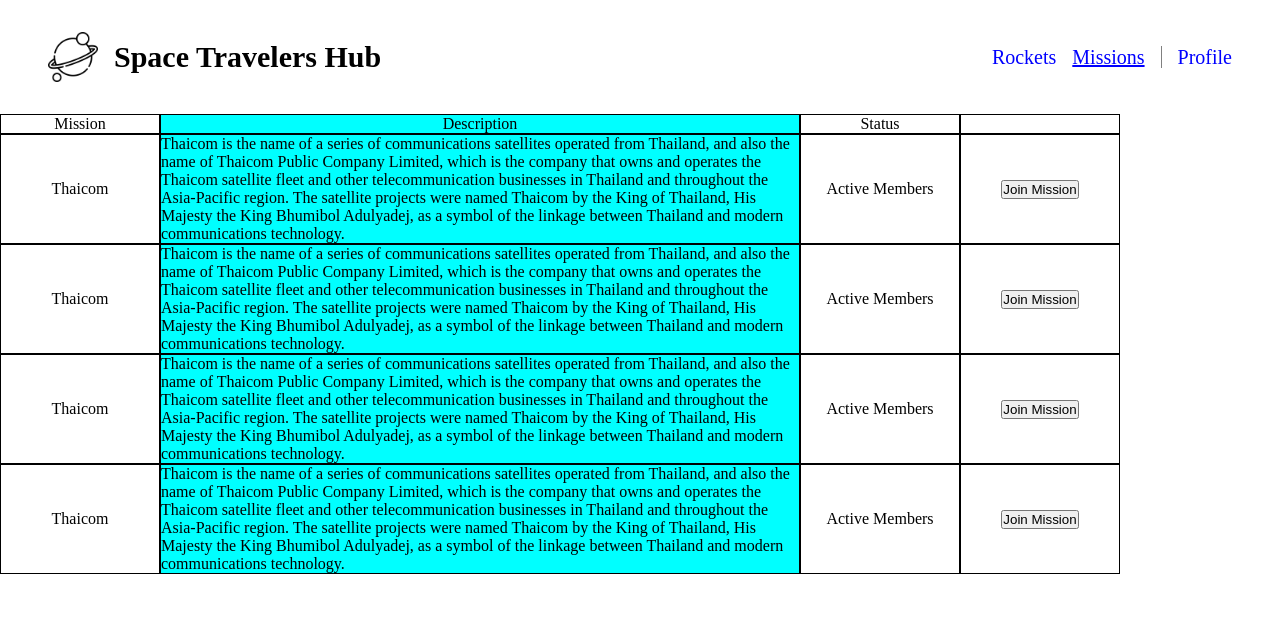
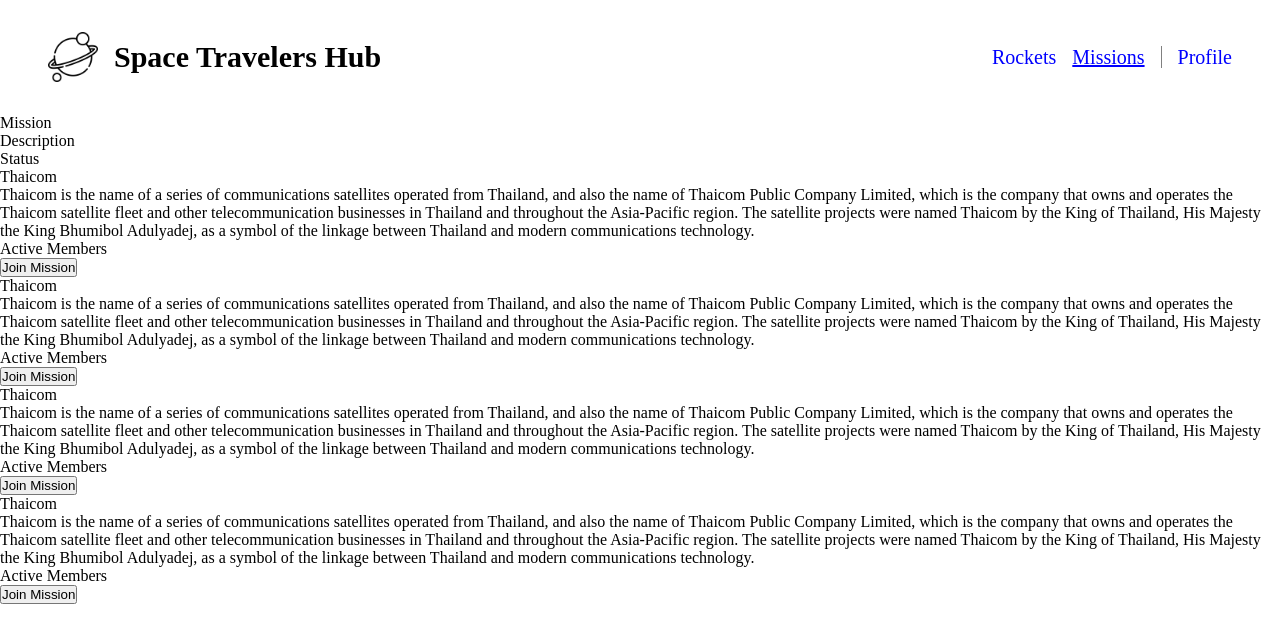
Before and after one commit to baqar-abbas/spacehub-capstone, a React (Create React App) app: page /missions in a window 1280 px wide. Shown: the top 642 px of the page. Built offline with nearby package versions, Linux system fonts and the light colour scheme; the HTML template or start-up script is replaced by a standard one.

Commit message:
Basic structure with minimum styling

```diff
--- a/src/App.css
+++ b/src/App.css
@@ -47,24 +47,6 @@
   padding-right: 1rem;
 }
 
-.mission-headers {
-  display: grid;
-  grid-template-columns: 1fr 1fr 1fr 1fr 1fr 1fr 1fr 1fr;
-}
-
-.mission-headers div {
-  border: 1px solid black;
-  display: flex;
-  justify-content: center;
-  align-items: center;
-}
-
-.mission-disc {
-  background-color: aqua;
-  grid-column-start: 2;
-  grid-column-end: 6;
-}
-
 .rocket-holder {
   padding: 2rem 4rem;
   display: flex;
```
